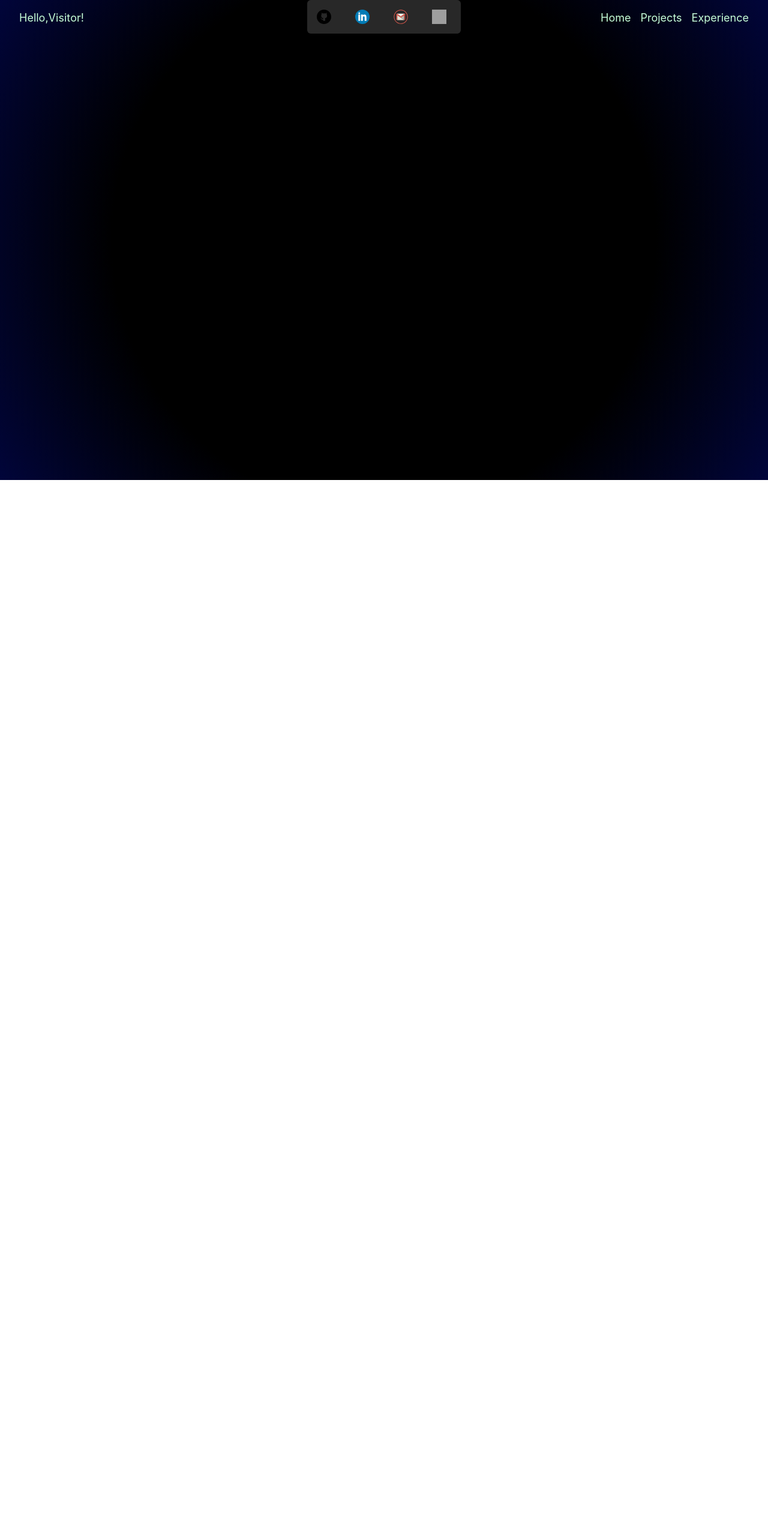
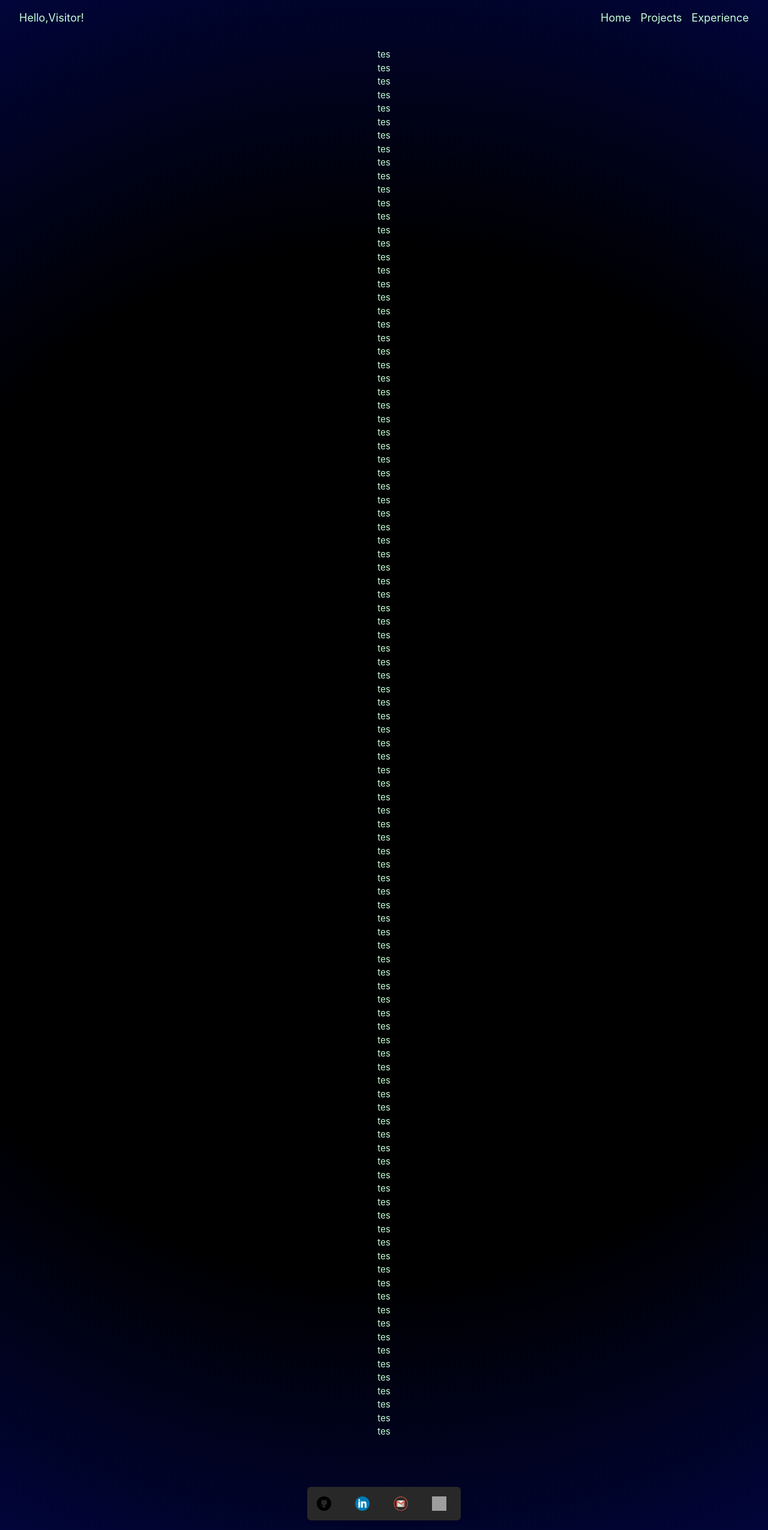
Before and after one commit to swiftee19/swiftee19.github.io, a Vue app: page /experience in a window 1280 px wide. Shown: the whole page at 60% size. Before the commit the page ends 800 px from the top, so only its background shows below. Built offline with nearby package versions, Linux system fonts and the light colour scheme; grey boxes are pictures that could not be loaded.

Commit message:
Create ExperienceView.vu

```diff
--- a/src/assets/main.css
+++ b/src/assets/main.css
@@ -64,7 +64,7 @@ a:hover::after {
 
 ::-webkit-scrollbar-thumb {
   border-radius: 20px;
-  background: var(--gold-color);
+  background: var(--secondary-color);
 }
 
 ::-webkit-scrollbar-track {
--- a/src/router/index.ts
+++ b/src/router/index.ts
@@ -12,11 +12,13 @@ const router = createRouter({
     {
       path: '/projects',
       name: 'projects',
-      // route level code-splitting
-      // this generates a separate chunk (About.[hash].js) for this route
-      // which is lazy-loaded when the route is visited.
       component: () => import('../views/ProjectsView.vue')
-    }
+    },
+    {
+      path: '/experience',
+      name: 'experience',
+      component: () => import('../views/ExperienceView.vue')
+    },
   ]
 })
 
--- /dev/null
+++ b/src/views/ExperienceView.vue
@@ -0,0 +1,109 @@
+<template>
+    <main class="w-full py-20 overflow-y-clip flex items-center justify-center">
+        <div class="w-full min-h-full flex flex-col px-20 items-center justify-between">
+            <p>tes</p>
+            <p>tes</p>
+            <p>tes</p>
+            <p>tes</p>
+            <p>tes</p>
+            <p>tes</p>
+            <p>tes</p>
+            <p>tes</p>
+            <p>tes</p>
+            <p>tes</p>
+            <p>tes</p>
+            <p>tes</p>
+            <p>tes</p>
+            <p>tes</p>
+            <p>tes</p>
+            <p>tes</p>
+            <p>tes</p>
+            <p>tes</p>
+            <p>tes</p>
+            <p>tes</p>
+            <p>tes</p>
+            <p>tes</p>
+            <p>tes</p>
+            <p>tes</p>
+            <p>tes</p>
+            <p>tes</p>
+            <p>tes</p>
+            <p>tes</p>
+            <p>tes</p>
+            <p>tes</p>
+            <p>tes</p>
+            <p>tes</p>
+            <p>tes</p>
+            <p>tes</p>
+            <p>tes</p>
+            <p>tes</p>
+            <p>tes</p>
+            <p>tes</p>
+            <p>tes</p>
+            <p>tes</p>
+            <p>tes</p>
+            <p>tes</p>
+            <p>tes</p>
+            <p>tes</p>
+            <p>tes</p>
+            <p>tes</p>
+            <p>tes</p>
+            <p>tes</p>
+            <p>tes</p>
+            <p>tes</p>
+            <p>tes</p>
+            <p>tes</p>
+            <p>tes</p>
+            <p>tes</p>
+            <p>tes</p>
+            <p>tes</p>
+            <p>tes</p>
+            <p>tes</p>
+            <p>tes</p>
+            <p>tes</p>
+            <p>tes</p>
+            <p>tes</p>
+            <p>tes</p>
+            <p>tes</p>
+            <p>tes</p>
+            <p>tes</p>
+            <p>tes</p>
+            <p>tes</p>
+            <p>tes</p>
+            <p>tes</p>
+            <p>tes</p>
+            <p>tes</p>
+            <p>tes</p>
+            <p>tes</p>
+            <p>tes</p>
+            <p>tes</p>
+            <p>tes</p>
+            <p>tes</p>
+            <p>tes</p>
+            <p>tes</p>
+            <p>tes</p>
+            <p>tes</p>
+            <p>tes</p>
+            <p>tes</p>
+            <p>tes</p>
+            <p>tes</p>
+            <p>tes</p>
+            <p>tes</p>
+            <p>tes</p>
+            <p>tes</p>
+            <p>tes</p>
+            <p>tes</p>
+            <p>tes</p>
+            <p>tes</p>
+            <p>tes</p>
+            <p>tes</p>
+            <p>tes</p>
+            <p>tes</p>
+            <p>tes</p>
+            <p>tes</p>
+            <p>tes</p>
+            <p>tes</p>
+            <p>tes</p>
+        </div>
+    </main>
+</template>
--- a/src/views/HomeView.vue
+++ b/src/views/HomeView.vue
@@ -4,7 +4,7 @@ import { RouterLink } from 'vue-router'
 </script>
 
 <template>
-  <main class="min-h-screen w-full flex justify-center items-center">
+  <main class="min-h-screen w-full flex justify-center items-center py-20">
     <div class="w-full max-w-4xl flex flex-col justify-start items-start gap-8">
       <div class="w-full flex flex-col justify-start items-start gap-6">
         <div class="w-full flex items-center justify-center">
```
